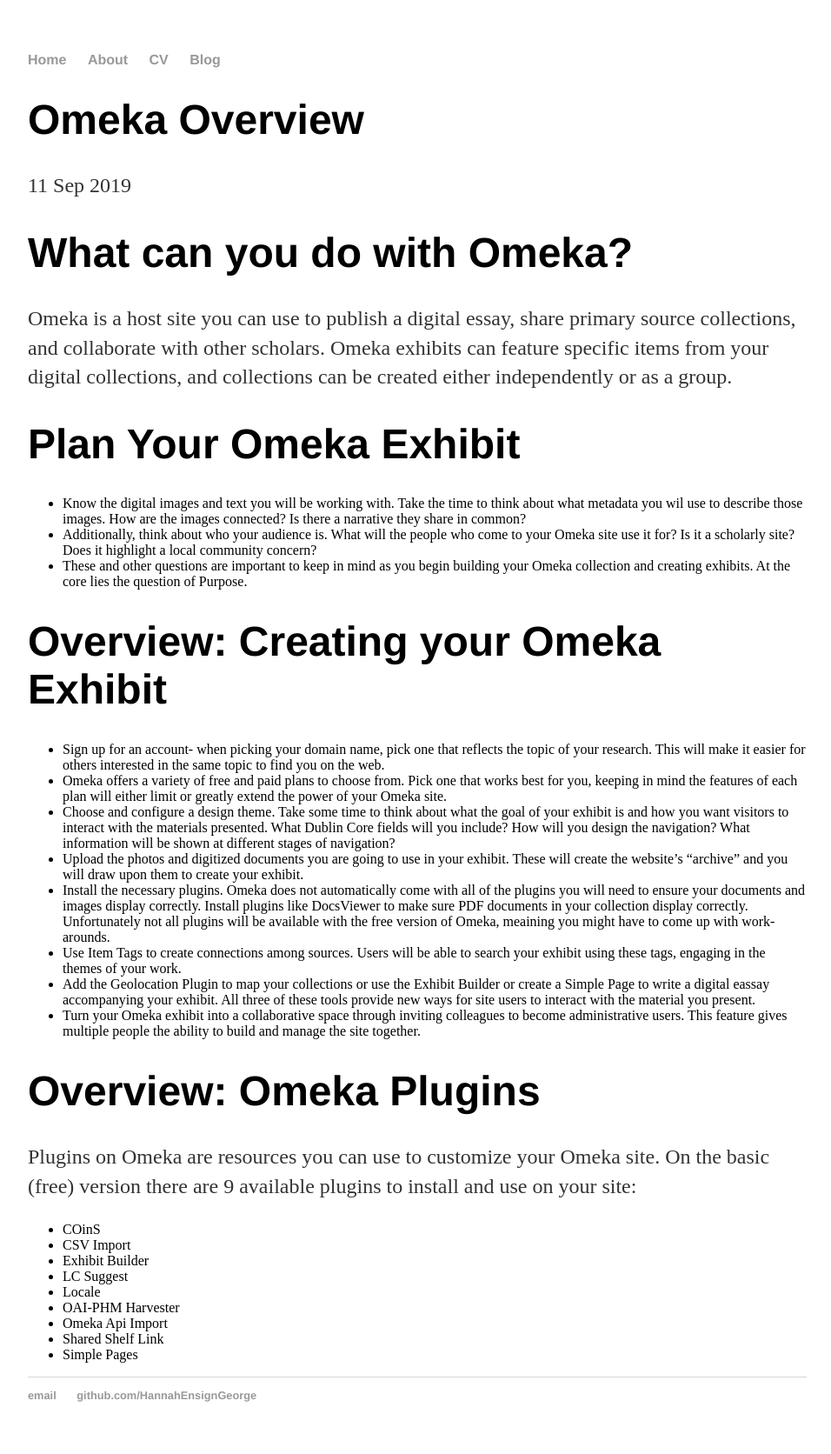
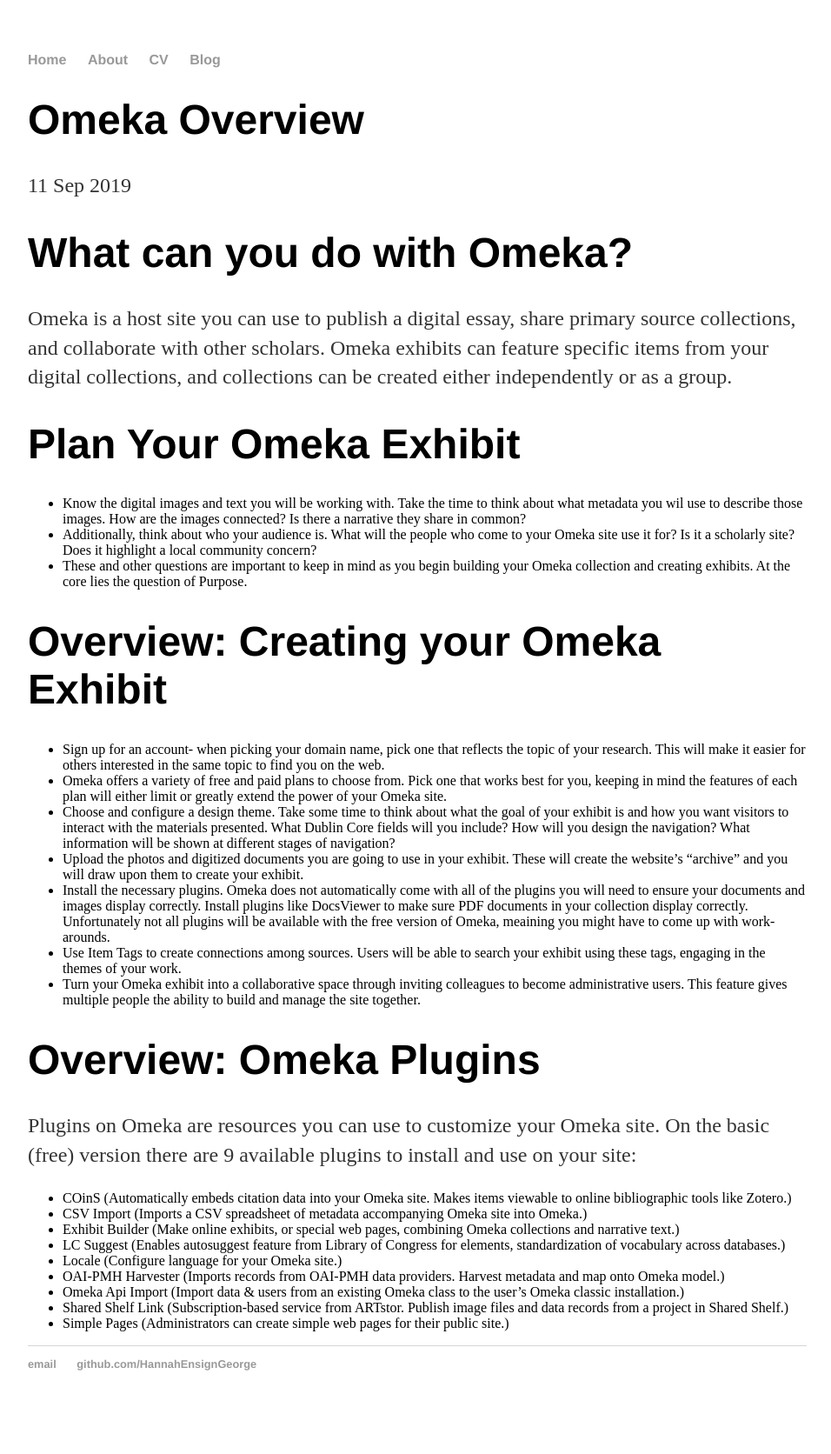
Before and after one commit to HannahEnsignGeorge/HannahEnsignGeorge.github.io, a Jekyll site: the page built from _posts/2019-09-11-Omeka-Overview.md, in a window 1280 px wide. Shown: the whole page at 87% size, without its empty margins (160-1116 px from the left). Built offline with Jekyll 4.4.1, drawn with Linux system fonts in a browser that asks for light colours; after the commit the page ends 1636 px from its top, so only the background shows below that.

Commit message:
Update plugins
Added brief descriptions of each freely available plugin

```diff
--- a/_posts/2019-09-11-Omeka-Overview.md
+++ b/_posts/2019-09-11-Omeka-Overview.md
@@ -21,18 +21,17 @@
 * Upload the photos and digitized documents you are going to use in your exhibit. These will create the website's "archive" and you will draw upon them to create your exhibit.
 * Install the necessary plugins. Omeka does not automatically come with all of the plugins you will need to ensure your documents and images display correctly. Install plugins like DocsViewer to make sure PDF documents in your collection display correctly. Unfortunately not all plugins will be available with the free version of Omeka, meaining you might have to come up with work-arounds.
 * Use Item Tags to create connections among sources. Users will be able to search your exhibit using these tags, engaging in the themes of your work.
-* Add the Geolocation Plugin to map your collections or use the Exhibit Builder or create a Simple Page to write a digital eassay accompanying your exhibit. All three of these tools provide new ways for site users to interact with the material you present.
 * Turn your Omeka exhibit into a collaborative space through inviting colleagues to become administrative users. This feature gives multiple people the ability to build and manage the site together.
 
 # Overview: Omeka Plugins #
 
 Plugins on Omeka are resources you can use to customize your Omeka site. On the basic (free) version there are 9 available plugins to install and use on your site:
-  * COinS
-  * CSV Import
-  * Exhibit Builder
-  * LC Suggest
-  * Locale
-  * OAI-PHM Harvester
-  * Omeka Api Import
-  * Shared Shelf Link
-  * Simple Pages
+  * COinS (Automatically embeds citation data into your Omeka site. Makes items viewable to online bibliographic tools like Zotero.)
+  * CSV Import (Imports a CSV spreadsheet of metadata accompanying Omeka site into Omeka.)
+  * Exhibit Builder (Make online exhibits, or special web pages, combining Omeka collections and narrative text.)
+  * LC Suggest (Enables autosuggest feature from Library of Congress for elements, standardization of vocabulary across databases.)
+  * Locale (Configure language for your Omeka site.)
+  * OAI-PMH Harvester (Imports records from OAI-PMH data providers. Harvest metadata and map onto Omeka model.)
+  * Omeka Api Import (Import data & users from an existing Omeka class to the user's Omeka classic installation.)
+  * Shared Shelf Link (Subscription-based service from ARTstor. Publish image files and data records from a project in Shared Shelf.)
+  * Simple Pages (Administrators can create simple web pages for their public site.)
```
